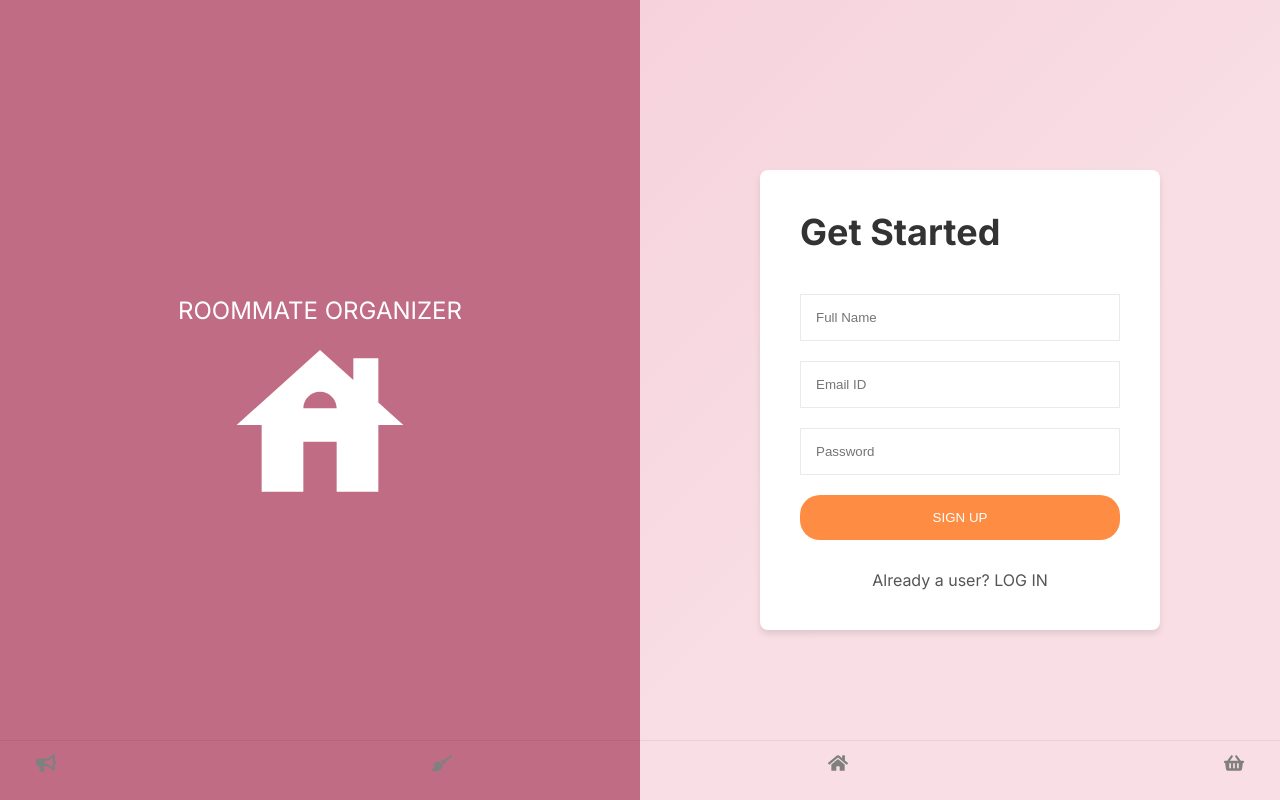
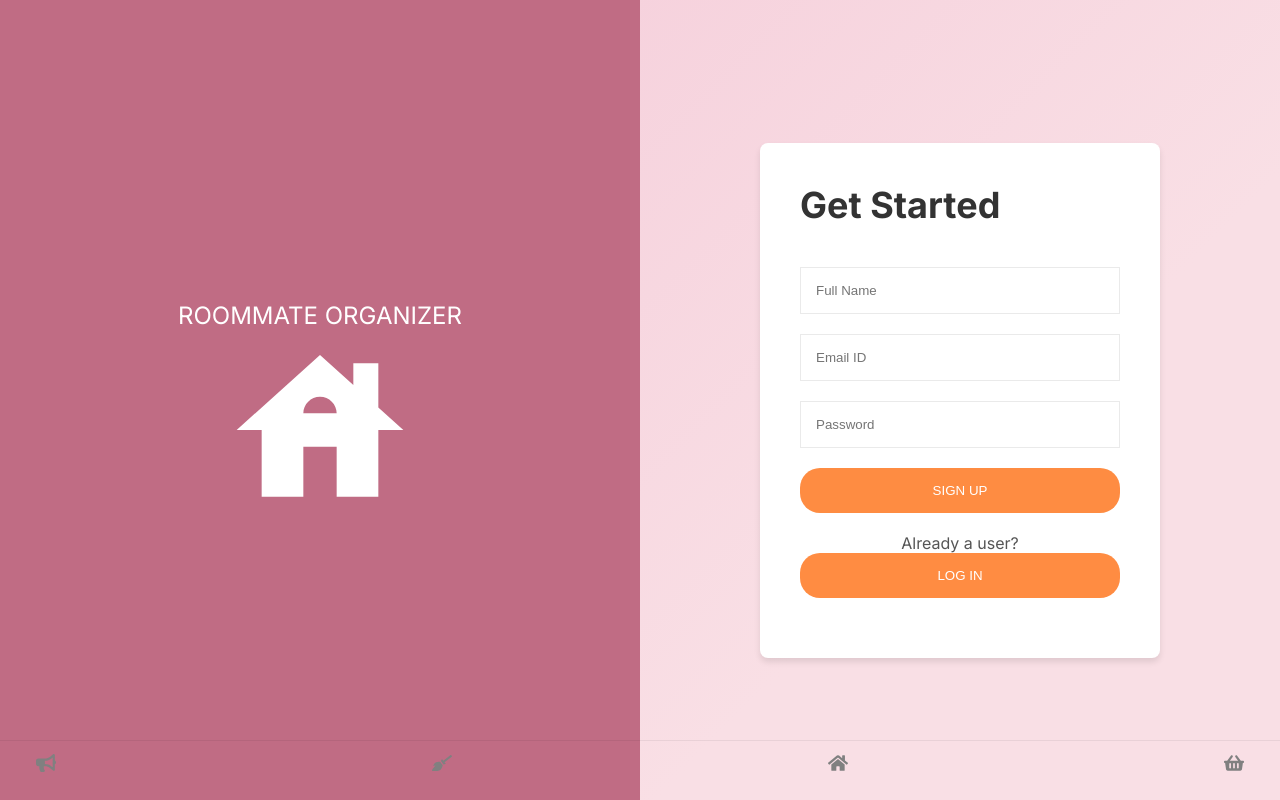
Before and after one commit to minerva-startup-spring2024/roommate-organizer, a Next.js app: page /login in a window 1280 px wide. Built offline with nearby package versions, Linux system fonts and the light colour scheme.

Commit message:
adjusting spacing

```diff
--- a/src/app/login/page.css
+++ b/src/app/login/page.css
@@ -24,7 +24,7 @@
   margin: 0;
 }
 .welcomeText {
-  margin-top: 20px;
+  margin-top: 30px;
   font-size: 24px;
 }
 .rightSide {
@@ -67,7 +67,7 @@
 }
 
 .loginButton {
-  background-color: #ffd1c4;
+  background-color: #ff8c42;
   color: white;
   padding: 15px;
   border: none;
@@ -102,7 +102,7 @@
 .alreadyUser {
   text-align: center;
   color: #555;
-  margin-top: 20px;
+  margin-top: 10px;
 }
 
 /* Mobile responsiveness */
--- a/src/app/login/page.js
+++ b/src/app/login/page.js
@@ -50,9 +50,9 @@ export default function LoginPage() {
           </button>
           <div className="alreadyUser">
             Already a user?{" "}
-            <span className="loginLink" onClick={login}>
+            <button className="loginButton" onClick={login}>
               LOG IN
-            </span>
+            </button>
           </div>
         </form>
       </div>
```
